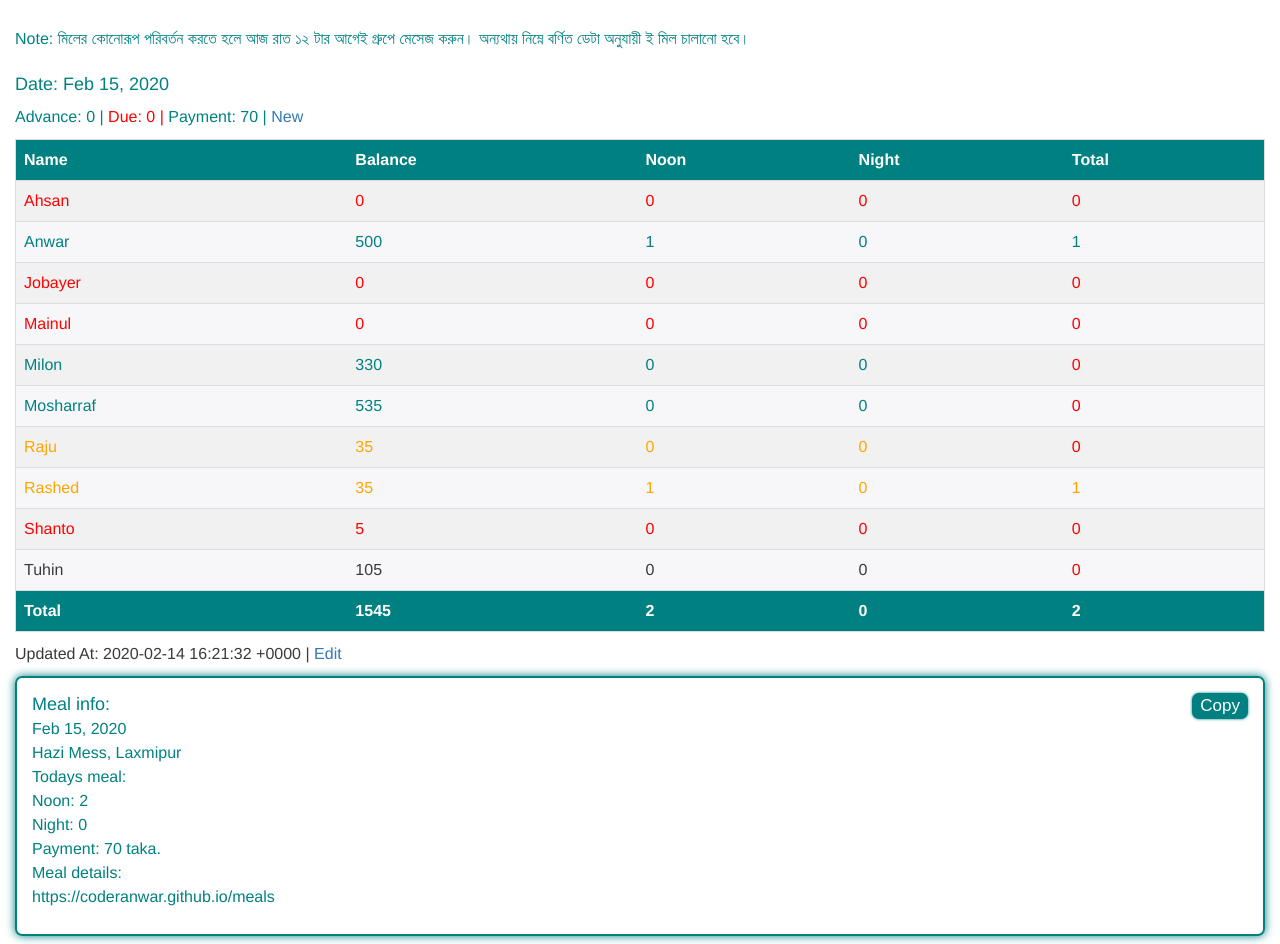
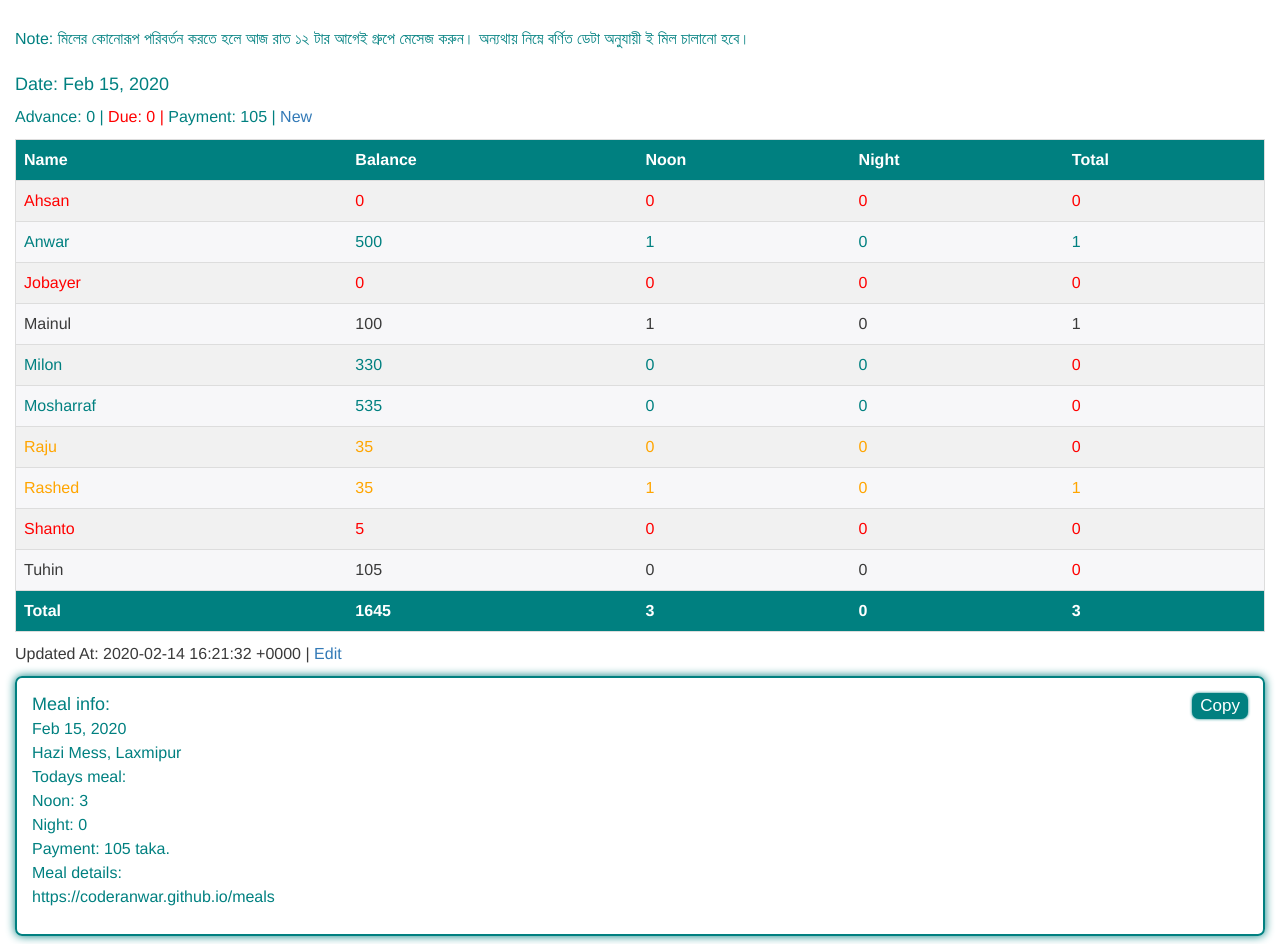
Before and after one commit to coderanwar/meals, a Jekyll site: the page built from index.html, in a window 1280 px wide and 1400 px high. Shown: the part 197-1141 px from the top of the window. Built offline with Jekyll 4.4.1, drawn with Linux system fonts in a browser that asks for light colours.

Commit message:
Update meals.yml

```diff
--- a/_data/meals.yml
+++ b/_data/meals.yml
@@ -17,8 +17,8 @@
       Noon: 0
       Night: 0
     - Name: "Mainul"
-      Balance: 0
-      Noon: 0
+      Balance: 100
+      Noon: 1
       Night: 0
     - Name: "Milon"
       Balance: 330
```
